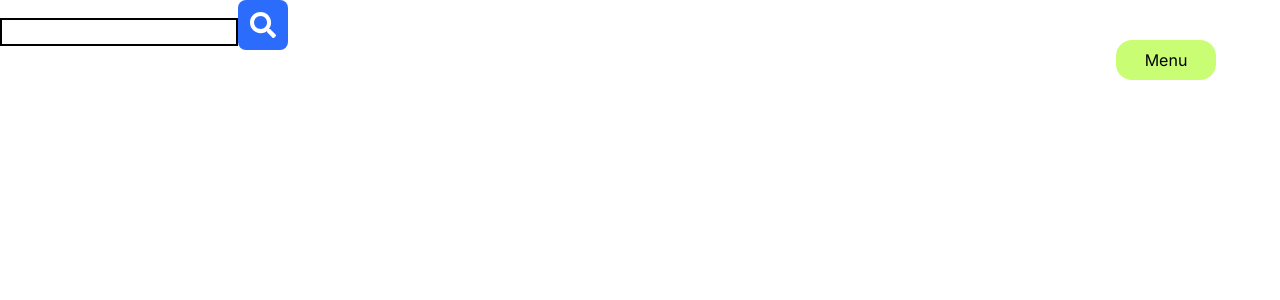
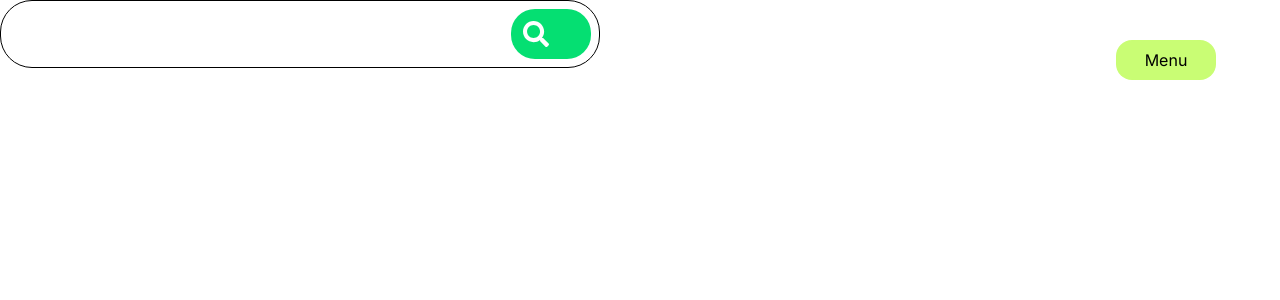
Before and after one commit to dark0crystal/rihal-om-fair-job-frontend, a Next.js app: page / in a window 1280 px wide. Shown: the top 300 px of the page. Built offline with nearby package versions, Linux system fonts and the light colour scheme.

Commit message:
designing form

```diff
--- a/src/components/form/SummarizerForm.tsx
+++ b/src/components/form/SummarizerForm.tsx
@@ -31,23 +31,26 @@ export default function SummarizerForm(){
       };
 
     return(
-        <div>
-            <form onSubmit={handleSubmit(onSubmit)}>
+        <div className="">
+            <form onSubmit={handleSubmit(onSubmit)} className="flex flex-row  gap-2 border rounded-4xl justify-center items-center w-[300px] md:w-[600px]  md:p-2">
+                <div className="w-full h-[40px] md:h-[50px] ">
                 <input
                 {...register("summarizedUrl")}
-                className="border-2"
+                className="text-xl px-2 rounded-3xl w-full  h-full "
                 />
-                {errors.summarizedUrl && <p className="mt-2 text-xs text-red-500">{errors.summarizedUrl.message}</p>}
 
-
+                </div>
+                <div>
                 <button
-                type="submit"
-                disabled={isSubmitting || loading} // Disable button during loading or submitting
-                className="w-full lg:w-fit lg:h-fit p-3 bg-blue-600/90 text-white font-semibold rounded-lg hover:bg-blue-600 focus:outline-none focus:ring-2 focus:ring-indigo-500 disabled:bg-gray-400"
+                    type="submit"
+                    disabled={isSubmitting || loading} // Disable button during loading or submitting
+                    className="w-[60px] lg:w-[80px] lg:h-fit p-3 bg-green-400 text-white font-semibold rounded-3xl hover:bg-blue-600 focus:outline-none focus:ring-2 focus:ring-indigo-500 disabled:bg-gray-400"
               >
                 {loading ? <RiLoader2Line size={26} className="animate-spin" /> : <FaSearch size={26} />}
               </button>
+              </div>
             </form>
+            {errors.summarizedUrl && <p className="mt-2 text-xs text-red-500">{errors.summarizedUrl.message}</p>}
         </div>
     )
 }
```
